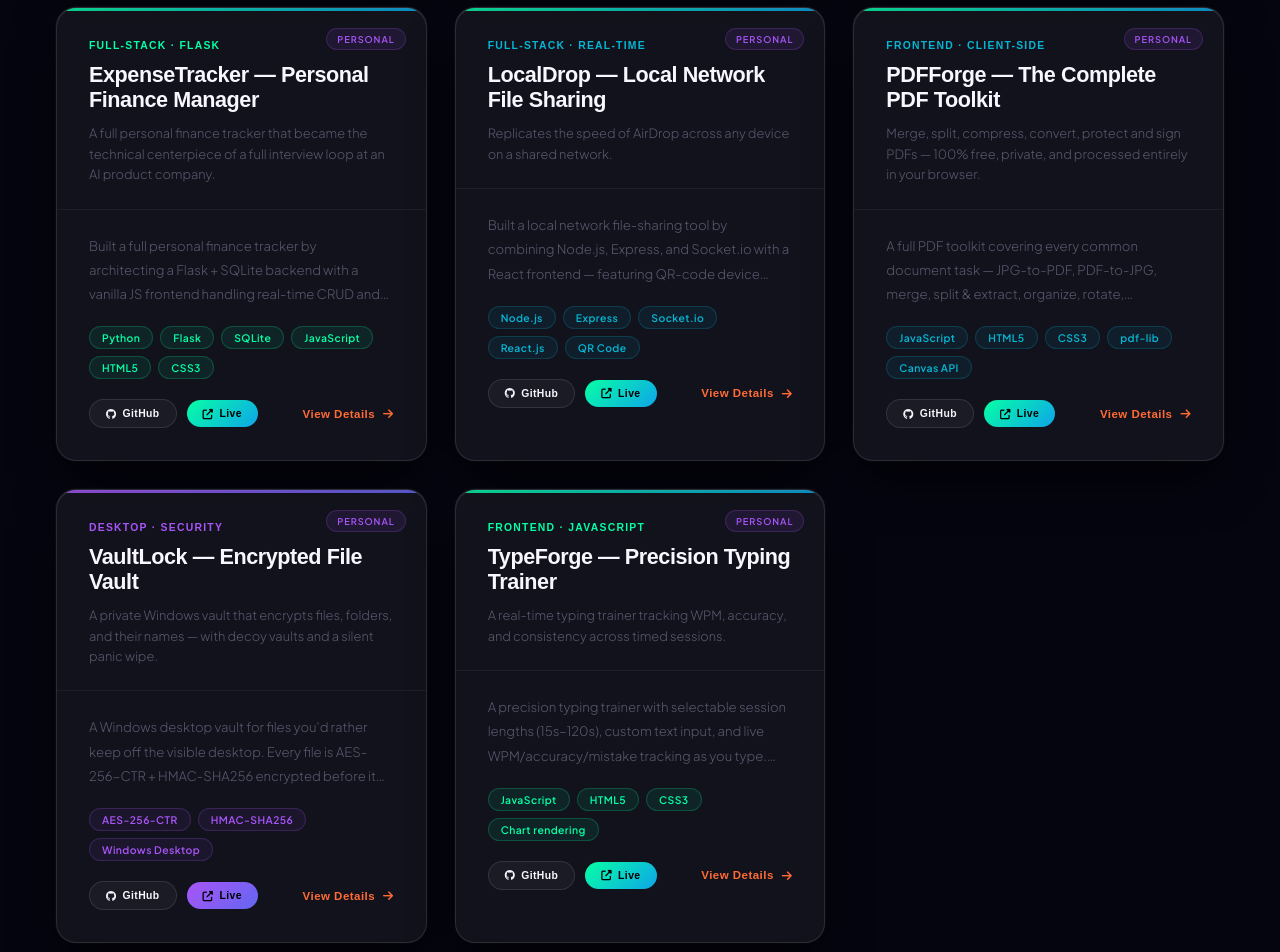
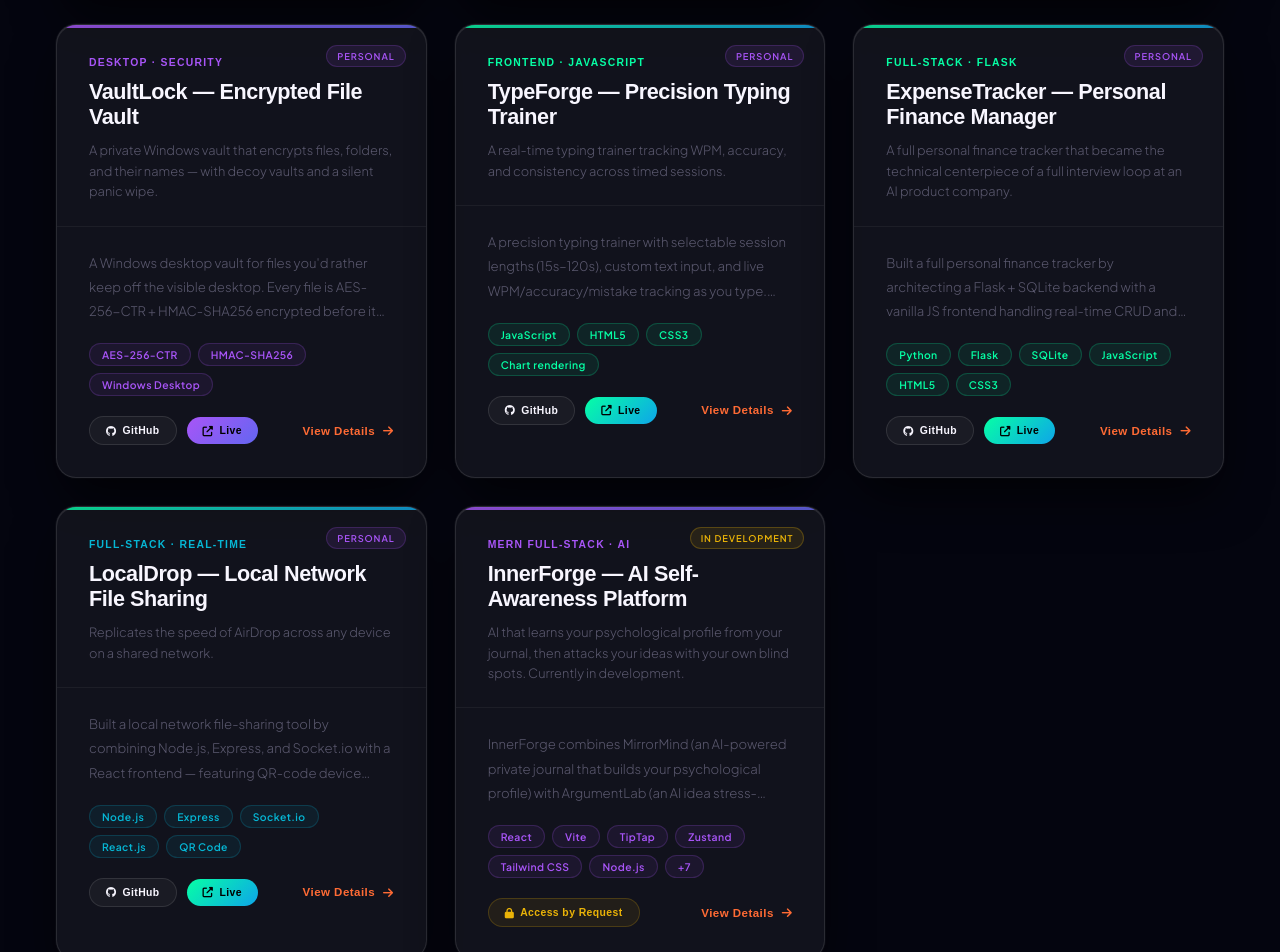
Before and after one commit to itsmearundas/itsmearundas.github.io, a React (Vite) app: page / in a window 1280 px wide. Shown: the part 3520-4472 px from the top of the page. Built offline with nearby package versions, Linux system fonts and the light colour scheme; the HTML template or start-up script is replaced by a standard one; a web font is replaced by a local one.

Commit message:
organizing projects

```diff
--- a/src/components/Projects.jsx
+++ b/src/components/Projects.jsx
@@ -31,8 +31,8 @@ function ProjCard({ p, delayMs, onClick }) {
       style={{ cursor: 'pointer', position: 'relative', transitionDelay: `${delayMs}ms` }}
     >
       <div className={`proj-glow ${p.gradClass}`} />
-      <span className={`proj-badge ${p.type === 'academic' ? 'academic' : 'personal'}`}>
-        {p.type === 'academic' ? 'Academic' : 'Personal'}
+      <span className={`proj-badge ${p.status === 'in-development' ? 'development' : (p.type === 'academic' ? 'academic' : 'personal')}`}>
+        {p.status === 'in-development' ? 'In Development' : (p.type === 'academic' ? 'Academic' : 'Personal')}
       </span>
 
       <div className="proj-head">
@@ -55,11 +55,15 @@ function ProjCard({ p, delayMs, onClick }) {
               <i className="fab fa-github" /> GitHub
             </a>
           )}
-          {p.live && (
+          {p.live ? (
             <a href={p.live} target="_blank" rel="noreferrer" className={`proj-link fill ${p.gradClass}`} onClick={e => e.stopPropagation()}>
               <i className="fas fa-external-link-alt" /> Live
             </a>
-          )}
+          ) : p.status === 'in-development' ? (
+            <span className="proj-link locked" onClick={e => e.stopPropagation()}>
+              <i className="fas fa-lock" /> Access by Request
+            </span>
+          ) : null}
           <span className="proj-cta">View Details <i className="fas fa-arrow-right" /></span>
         </div>
       </div>
--- a/src/data/projects.js
+++ b/src/data/projects.js
@@ -1,5 +1,8 @@
 // ── Projects Data ──
 // Place screenshots (app home page) in: public/assets/img/projects/
+//
+// Ordered best-first: most complete / most impressive / live-demoable
+// projects lead, with in-development work (InnerForge) placed last.
 
 export const projects = [
   {
@@ -75,105 +78,8 @@ export const projects = [
     gradClass: 'cyan',
   },
   {
-    id: 'innerforge',
+    id: 'pdfforge',
     num: '03',
-    type: 'personal',
-    category: 'MERN FULL-STACK · AI',
-    title: 'InnerForge — AI Self-Awareness Platform',
-    shortTitle: 'InnerForge',
-    tagline: 'AI that learns your psychological profile from your journal, then attacks your ideas with your own blind spots.',
-    description:
-      'InnerForge combines MirrorMind (an AI-powered private journal that builds your psychological profile) with ArgumentLab (an AI idea stress-tester) into one unified MERN platform. The core magic: the stress-tester uses your detected blind spots from your journal to attack your ideas personally — not generically. Features a live debate Arena powered by Socket.io and a bias Evolution Tracker.',
-    period: '2025 — Present',
-    github: '', // Add your GitHub link here
-    live: '', // Add your live link here
-    screenshot: '/assets/img/projects/innerforge.png',
-    techStack: [
-      'React', 'Vite', 'TipTap', 'Zustand', 'Tailwind CSS',
-      'Node.js', 'Express', 'MongoDB Atlas', 'Socket.io',
-      'JWT', 'Claude API (Anthropic)', 'Recharts', 'D3.js',
-    ],
-    features: [
-      'MirrorMind — AI journal that detects emotions, themes, cognitive biases per entry',
-      'Psychological profile builder: top biases, recurring fears, decision patterns',
-      'ArgumentLab — AI attacks ideas from 10 angles using your personal blind spots first',
-      'Steel Man mode builds the strongest version of any idea before attacking it',
-      'Live debate Arena with Socket.io — challenge friends to real-time idea battles',
-      'D3.js argument tree visualization: branching attack/defence tree for ideas',
-      'Recharts bias radar chart, emotion timeline, and psych evolution tracker',
-      'Anonymous community idea submissions with weekly voting for Idea of the Week',
-    ],
-    results: [
-      { value: '4', label: 'Core Modules' },
-      { value: '10', label: 'Attack Angles' },
-      { value: 'Live', label: 'Socket.io Arena' },
-      { value: 'AI', label: 'Claude API' },
-    ],
-    color: 'purple',
-    gradClass: 'purple',
-  },
-  {
-    id: 'expense-tracker',
-    num: '04',
-    type: 'personal',
-    category: 'FULL-STACK · FLASK',
-    title: 'ExpenseTracker — Personal Finance Manager',
-    shortTitle: 'ExpenseTracker',
-    tagline: 'A full personal finance tracker that became the technical centerpiece of a full interview loop at an AI product company.',
-    description:
-      'Built a full personal finance tracker by architecting a Flask + SQLite backend with a vanilla JS frontend handling real-time CRUD and category-based spend analytics. This project became the technical centerpiece of a full-round interview loop at an AI product company, where I walked engineers through my own architecture decisions live.',
-    period: '2025',
-    github: 'https://github.com/itsmearundas/ExpenseTracker',
-    live: 'https://expensetracker-33dk.onrender.com/',
-    screenshot: '/assets/img/projects/expense-tracker.png',
-    techStack: ['Python', 'Flask', 'SQLite', 'JavaScript', 'HTML5', 'CSS3'],
-    features: [
-      'Full CRUD operations for income and expense entries',
-      'Category-based spend analytics with search and filtering',
-      'Real-time updates with no page reloads (vanilla JS + fetch)',
-      'Indian Rupee (₹) currency formatting throughout',
-      'Walked engineers through the architecture live in a technical interview round',
-    ],
-    results: [
-      { value: 'Flask', label: '+ SQLite Backend' },
-      { value: 'Live', label: 'Interview Centerpiece' },
-      { value: 'Full', label: 'CRUD + Analytics' },
-    ],
-    color: 'mint',
-    gradClass: 'mint',
-  },
-  {
-    id: 'localdrop',
-    num: '05',
-    type: 'personal',
-    category: 'FULL-STACK · REAL-TIME',
-    title: 'LocalDrop — Local Network File Sharing',
-    shortTitle: 'LocalDrop',
-    tagline: 'Replicates the speed of AirDrop across any device on a shared network.',
-    description:
-      'Built a local network file-sharing tool by combining Node.js, Express, and Socket.io with a React frontend — featuring QR-code device pairing, group chat, and role-based (admin/guest) access, which replicates the speed of AirDrop across any device on a shared network.',
-    period: '2025',
-    github: 'https://github.com/itsmearundas/LocalDrop',
-    live: 'https://localdrop-f9fj.onrender.com/',
-    screenshot: '/assets/img/projects/localdrop.png',
-    techStack: ['Node.js', 'Express', 'Socket.io', 'React.js', 'QR Code'],
-    features: [
-      'QR-code based instant device pairing on the same network',
-      'Real-time group chat alongside file transfer via Socket.io',
-      'Role-based access: admin and guest permissions',
-      'AirDrop-like transfer speed across any device, not just one ecosystem',
-    ],
-    results: [
-      { value: 'Socket.io', label: 'Real-time Core' },
-      { value: 'QR', label: 'Device Pairing' },
-      { value: 'Admin/Guest', label: 'Role Access' },
-    ],
-    color: 'cyan',
-    gradClass: 'cyan',
-  },
-  {
-    id: 'pdfforge',
-    num: '06',
     type: 'personal',
     category: 'FRONTEND · CLIENT-SIDE',
     title: 'PDFForge — The Complete PDF Toolkit',
@@ -204,7 +110,7 @@ export const projects = [
   },
   {
     id: 'vaultlock',
-    num: '07',
+    num: '04',
     type: 'personal',
     category: 'DESKTOP · SECURITY',
     title: 'VaultLock — Encrypted File Vault',
@@ -235,7 +141,7 @@ export const projects = [
   },
   {
     id: 'typeforge',
-    num: '08',
+    num: '05',
     type: 'personal',
     category: 'FRONTEND · JAVASCRIPT',
     title: 'TypeForge — Precision Typing Trainer',
@@ -263,4 +169,103 @@ export const projects = [
     color: 'mint',
     gradClass: 'mint',
   },
+  {
+    id: 'expense-tracker',
+    num: '06',
+    type: 'personal',
+    category: 'FULL-STACK · FLASK',
+    title: 'ExpenseTracker — Personal Finance Manager',
+    shortTitle: 'ExpenseTracker',
+    tagline: 'A full personal finance tracker that became the technical centerpiece of a full interview loop at an AI product company.',
+    description:
+      'Built a full personal finance tracker by architecting a Flask + SQLite backend with a vanilla JS frontend handling real-time CRUD and category-based spend analytics. This project became the technical centerpiece of a full-round interview loop at an AI product company, where I walked engineers through my own architecture decisions live.',
+    period: '2025',
+    github: 'https://github.com/itsmearundas/ExpenseTracker',
+    live: 'https://expensetracker-33dk.onrender.com/',
+    screenshot: '/assets/img/projects/expense-tracker.png',
+    techStack: ['Python', 'Flask', 'SQLite', 'JavaScript', 'HTML5', 'CSS3'],
+    features: [
+      'Full CRUD operations for income and expense entries',
+      'Category-based spend analytics with search and filtering',
+      'Real-time updates with no page reloads (vanilla JS + fetch)',
+      'Indian Rupee (₹) currency formatting throughout',
+      'Walked engineers through the architecture live in a technical interview round',
+    ],
+    results: [
+      { value: 'Flask', label: '+ SQLite Backend' },
+      { value: 'Live', label: 'Interview Centerpiece' },
+      { value: 'Full', label: 'CRUD + Analytics' },
+    ],
+    color: 'mint',
+    gradClass: 'mint',
+  },
+  {
+    id: 'localdrop',
+    num: '07',
+    type: 'personal',
+    category: 'FULL-STACK · REAL-TIME',
+    title: 'LocalDrop — Local Network File Sharing',
+    shortTitle: 'LocalDrop',
+    tagline: 'Replicates the speed of AirDrop across any device on a shared network.',
+    description:
+      'Built a local network file-sharing tool by combining Node.js, Express, and Socket.io with a React frontend — featuring QR-code device pairing, group chat, and role-based (admin/guest) access, which replicates the speed of AirDrop across any device on a shared network.',
+    period: '2025',
+    github: 'https://github.com/itsmearundas/LocalDrop',
+    live: 'https://localdrop-f9fj.onrender.com/',
+    screenshot: '/assets/img/projects/localdrop.png',
+    techStack: ['Node.js', 'Express', 'Socket.io', 'React.js', 'QR Code'],
+    features: [
+      'QR-code based instant device pairing on the same network',
+      'Real-time group chat alongside file transfer via Socket.io',
+      'Role-based access: admin and guest permissions',
+      'AirDrop-like transfer speed across any device, not just one ecosystem',
+    ],
+    results: [
+      { value: 'Socket.io', label: 'Real-time Core' },
+      { value: 'QR', label: 'Device Pairing' },
+      { value: 'Admin/Guest', label: 'Role Access' },
+    ],
+    color: 'cyan',
+    gradClass: 'cyan',
+  },
+  {
+    id: 'innerforge',
+    num: '08',
+    type: 'personal',
+    status: 'in-development', // Not public — live/github links intentionally blank.
+    category: 'MERN FULL-STACK · AI',
+    title: 'InnerForge — AI Self-Awareness Platform',
+    shortTitle: 'InnerForge',
+    tagline: 'AI that learns your psychological profile from your journal, then attacks your ideas with your own blind spots. Currently in development.',
+    description:
+      'InnerForge combines MirrorMind (an AI-powered private journal that builds your psychological profile) with ArgumentLab (an AI idea stress-tester) into one unified MERN platform. The core magic: the stress-tester uses your detected blind spots from your journal to attack your ideas personally — not generically. Features a live debate Arena powered by Socket.io and a bias Evolution Tracker. Still under active development — the live demo and source are not public yet and are shared on request.',
+    period: '2025 — Present',
+    github: '', // Intentionally private — not published while in development.
+    live: '', // Intentionally private — shared by request only, see accessNote below.
+    accessNote: 'This project is under active development and isn\'t public yet. Want a walkthrough or a demo link? Reach out via the contact section.',
+    screenshot: '/assets/img/projects/innerforge.png',
+    techStack: [
+      'React', 'Vite', 'TipTap', 'Zustand', 'Tailwind CSS',
+      'Node.js', 'Express', 'MongoDB Atlas', 'Socket.io',
+      'JWT', 'Claude API (Anthropic)', 'Recharts', 'D3.js',
+    ],
+    features: [
+      'MirrorMind — AI journal that detects emotions, themes, cognitive biases per entry',
+      'Psychological profile builder: top biases, recurring fears, decision patterns',
+      'ArgumentLab — AI attacks ideas from 10 angles using your personal blind spots first',
+      'Steel Man mode builds the strongest version of any idea before attacking it',
+      'Live debate Arena with Socket.io — challenge friends to real-time idea battles',
+      'D3.js argument tree visualization: branching attack/defence tree for ideas',
+      'Recharts bias radar chart, emotion timeline, and psych evolution tracker',
+      'Anonymous community idea submissions with weekly voting for Idea of the Week',
+    ],
+    results: [
+      { value: '4', label: 'Core Modules' },
+      { value: '10', label: 'Attack Angles' },
+      { value: 'Live', label: 'Socket.io Arena' },
+      { value: 'AI', label: 'Claude API' },
+    ],
+    color: 'purple',
+    gradClass: 'purple',
+  },
 ];
--- a/src/index.css
+++ b/src/index.css
@@ -385,6 +385,7 @@ nav{
 }
 .proj-badge.academic{background:rgba(255,107,53,.1);border:1px solid rgba(255,107,53,.2);color:var(--orange)}
 .proj-badge.personal{background:rgba(168,85,247,.1);border:1px solid rgba(168,85,247,.2);color:var(--purple)}
+.proj-badge.development{background:rgba(234,179,8,.1);border:1px solid rgba(234,179,8,.25);color:#eab308}
 .proj-head{padding:32px 32px 24px;border-bottom:1px solid rgba(255,255,255,.05);position:relative}
 .proj-num{font-family:var(--display);font-size:.65rem;font-weight:700;color:var(--orange);letter-spacing:.12em;margin-bottom:12px;text-transform:uppercase}
 .proj-num.cyan{color:#06b6d4}
@@ -412,6 +413,7 @@ nav{
 .proj-link.fill.mint{background:linear-gradient(135deg,var(--mint),#0ea5e9);color:#000}
 .proj-link.outline{background:rgba(255,255,255,.04);border:1px solid rgba(255,255,255,.1);color:var(--white)}
 .proj-link.outline:hover{background:rgba(255,255,255,.08);border-color:rgba(255,255,255,.2)}
+.proj-link.locked{background:rgba(234,179,8,.08);border:1px solid rgba(234,179,8,.2);color:#eab308;cursor:default}
 .proj-cta{display:inline-flex;align-items:center;gap:8px;font-size:.72rem;font-weight:700;color:var(--orange);letter-spacing:.04em;font-family:var(--display);margin-left:auto}
 
 /* ══ PROJECT DETAIL PAGE ══ */
```
Also changed, not shown: src/App.jsx (+18 -1 lines), src/pages/ProjectDetail.jsx (+32 -2 lines).
